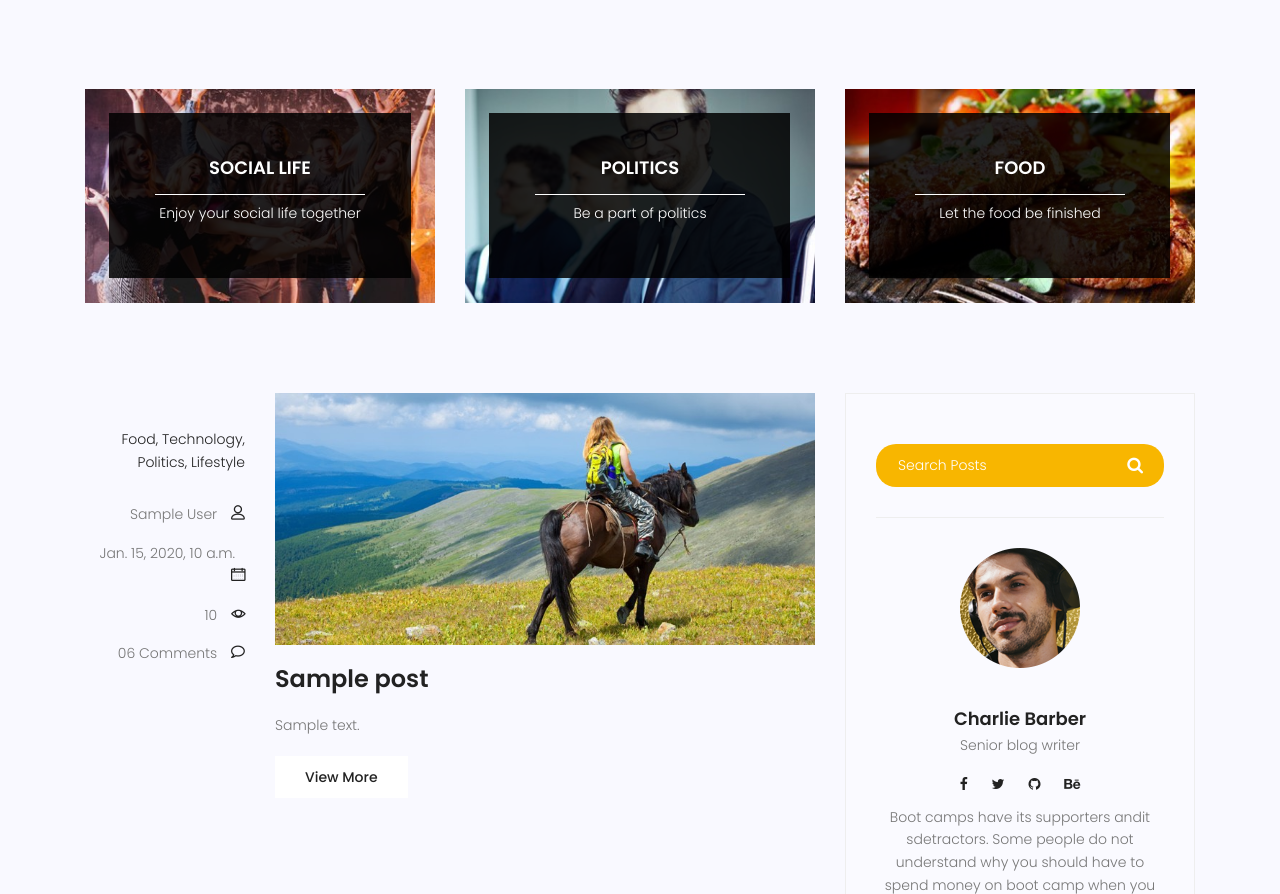
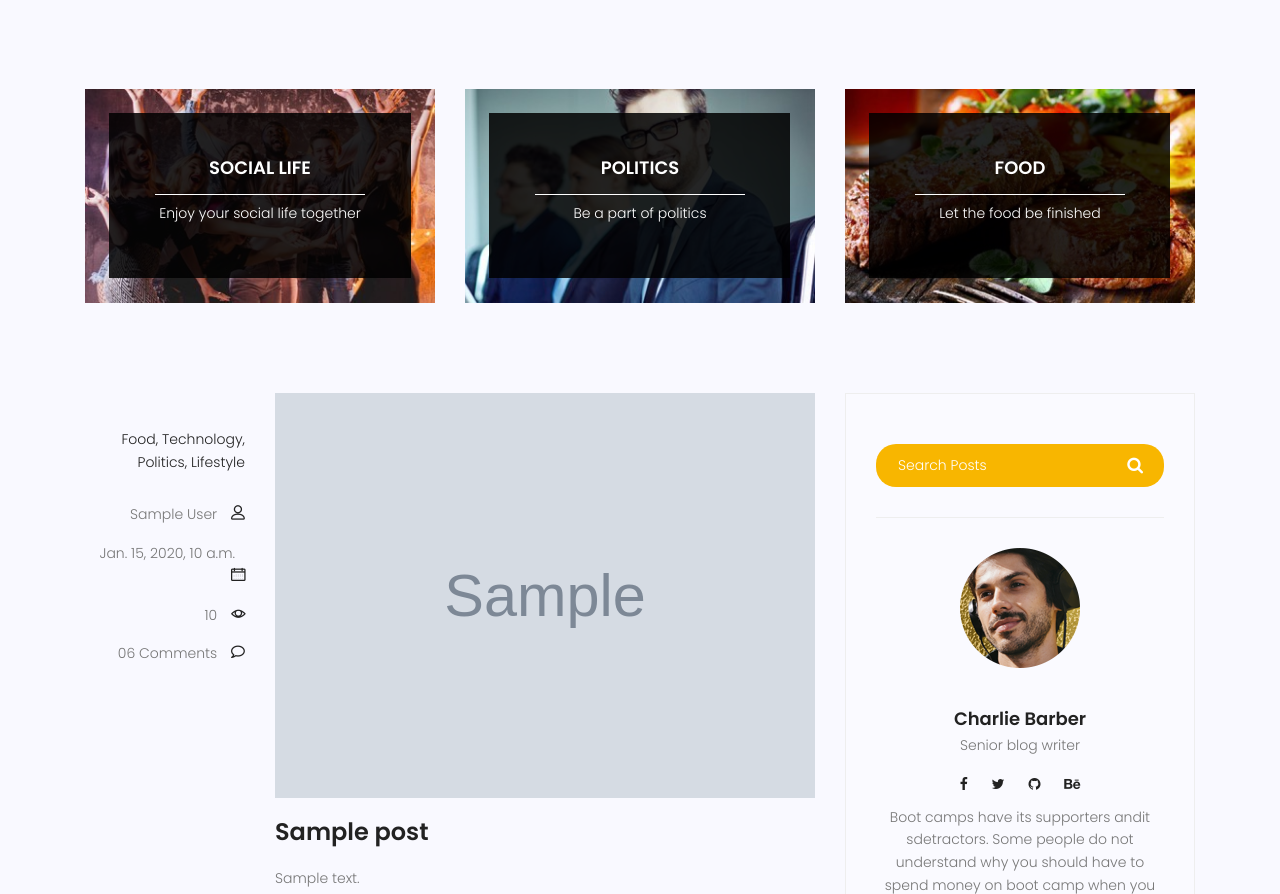
Before and after one commit to Jordano98/my_first_site, a Django app: page /blog/ in a window 1280 px wide. Shown: the part 689-1583 px from the top of the page. Run offline with Django 3.2, Linux system fonts and the light colour scheme; tables that the repository leaves empty hold one stand-in row (values such as "Sample post"); grey boxes marked "Sample" are stand-in pictures; parts of the project's set-up code (start-up, migrations or seed data) failed here and were passed over; some libraries are stand-ins or nearby versions.

Commit message:
complete the image feild for every posrs

```diff
--- a/blog/models.py
+++ b/blog/models.py
@@ -1,10 +1,11 @@
+from distutils.command.upload import upload
 from turtle import title
 from django.db import models
 from django.contrib.auth.models import User
 
 # Create your models here.
 class Post(models.Model):
-    #image
+    image = models.ImageField(upload_to='blog/', default='blog/default.jpg')
     author = models.ForeignKey(User,on_delete=models.SET_NULL,null=True)
     title = models.CharField(max_length=255)
     content = models.TextField()
--- a/templates/blog/blog-home.html
+++ b/templates/blog/blog-home.html
@@ -110,7 +110,7 @@
 					</div>
 					<div class="col-lg-9 col-md-9 ">
 						<div class="feature-img">
-							<img class="img-fluid" src="{% static 'img/blog/feature-img1.jpg' %}" alt="">
+							<img class="img-fluid" src="{{post.image.url}}" alt="">
 						</div>
 						<a class="posts-title" href="{% url 'blog:single' pid=post.id %}">
 							<h3>{{post.title}}</h3>
```
Also changed, not shown: blog/migrations/0013_post_image.py (added), media/blog/default.jpg (added), media/blog/feature-img2.jpg (added), media/blog/feature-img5.jpg (added).
